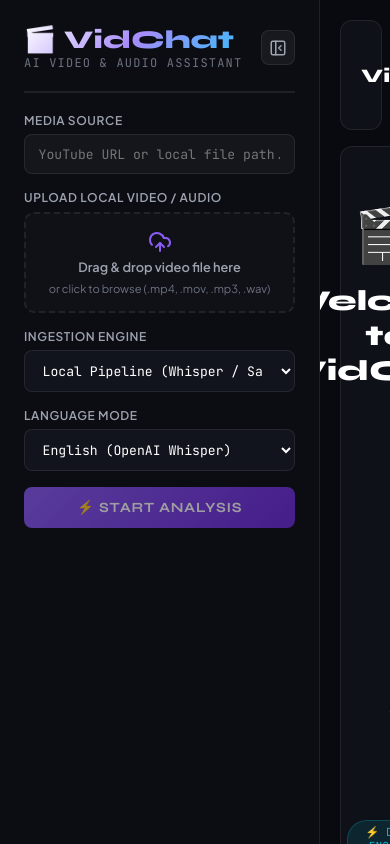
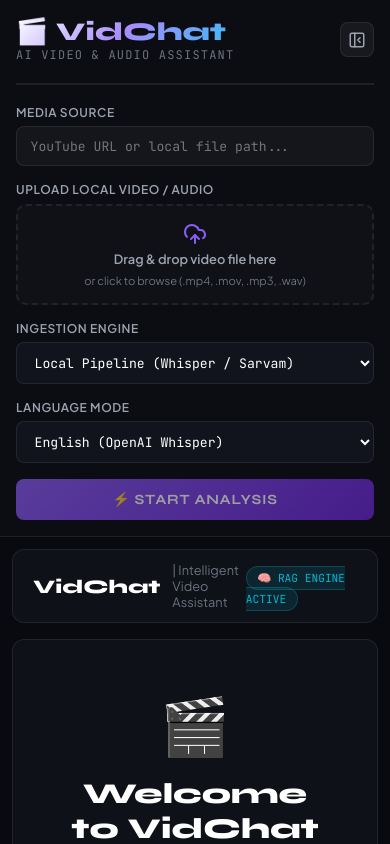
Before and after one commit to saqibb786/VidChat, a React app in the folder frontend/: page / in a window 390 px wide. Shown: the top 844 px of the page. Built offline with nearby package versions, Linux system fonts and the light colour scheme; the HTML template or start-up script is replaced by a standard one.

Commit message:
Implement full mobile and tablet responsiveness across layout grid and components

```diff
--- a/frontend/src/components/Dashboard.jsx
+++ b/frontend/src/components/Dashboard.jsx
@@ -61,7 +61,7 @@
 
         {activeTab === 'insights' && (
           <div style={{ display: 'flex', flexDirection: 'column', gap: '0.75rem' }}>
-            <div style={{ display: 'grid', gridTemplateColumns: '1fr 1fr', gap: '0.75rem' }}>
+            <div style={{ display: 'grid', gridTemplateColumns: 'repeat(auto-fit, minmax(260px, 1fr))', gap: '0.75rem' }}>
               <div className="glass-card" style={{ borderTop: '3px solid var(--accent-emerald)' }}>
                 <div className="card-title" style={{ color: 'var(--accent-emerald)' }}>✅ Action Items</div>
                 <div className="card-body">
--- a/frontend/src/index.css
+++ b/frontend/src/index.css
@@ -461,3 +461,63 @@
 ::-webkit-scrollbar-track { background: transparent; }
 ::-webkit-scrollbar-thumb { background: rgba(255, 255, 255, 0.12); border-radius: 4px; }
 ::-webkit-scrollbar-thumb:hover { background: var(--accent-purple); }
+
+/* Responsive Media Queries for Mobile & Tablet */
+@media (max-width: 900px) {
+  body {
+    height: auto !important;
+    overflow-y: auto !important;
+  }
+
+  .app-container {
+    flex-direction: column !important;
+    height: auto !important;
+    min-height: 100vh !important;
+    overflow: visible !important;
+  }
+
+  .sidebar {
+    width: 100% !important;
+    position: relative !important;
+    border-right: none !important;
+    border-bottom: 1px solid var(--panel-border) !important;
+    padding: 1rem !important;
+  }
+
+  .sidebar.collapsed {
+    display: none !important;
+  }
+
+  .content-area {
+    height: auto !important;
+    overflow: visible !important;
+    padding: 0.75rem !important;
+  }
+
+  .workspace-grid {
+    flex-direction: column !important;
+    height: auto !important;
+  }
+
+  .col-dash, .col-chat {
+    width: 100% !important;
+    flex: none !important;
+  }
+
+  .tabs-header {
+    flex-wrap: wrap !important;
+  }
+
+  .tab-btn {
+    font-size: 0.75rem !important;
+    padding: 0.45rem 0.5rem !important;
+  }
+
+  .chat-card {
+    min-height: 480px !important;
+  }
+
+  .chat-msg-user, .chat-msg-bot {
+    max-width: 95% !important;
+  }
+}
```
